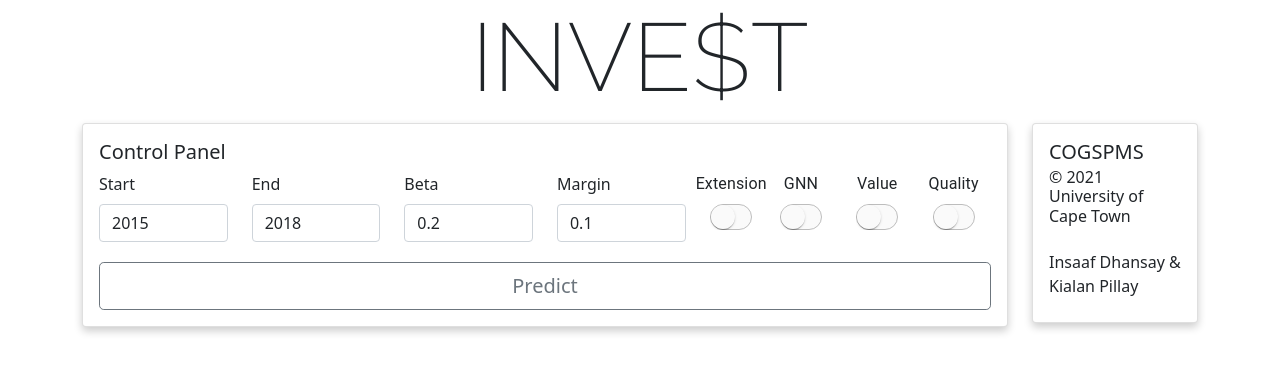
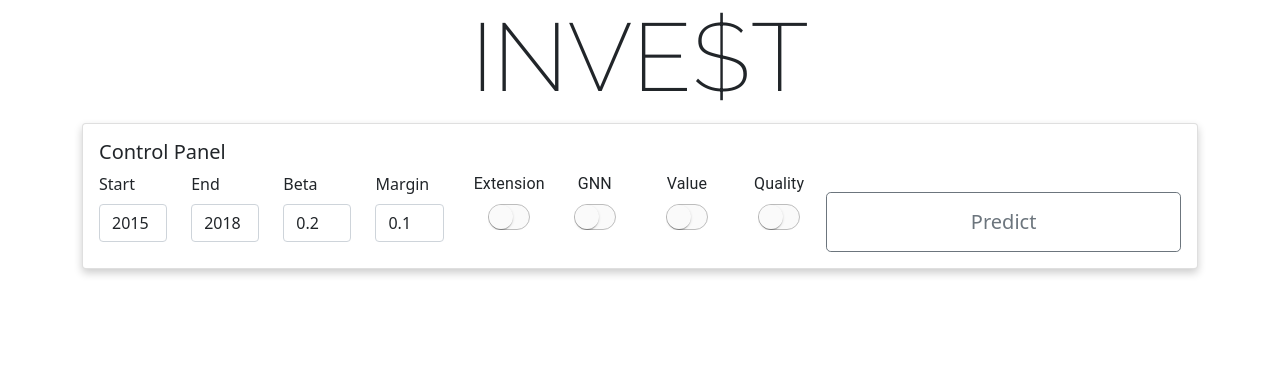
Before and after one commit to kialanpillay/cogspms, a React (Create React App) app in the folder web/: page / in a window 1280 px wide. Shown: the top 372 px of the page. Built offline with nearby package versions, Linux system fonts and the light colour scheme; a web font is replaced by a local one.

Commit message:
Update layout responsiveness

```diff
--- a/web/src/App.js
+++ b/web/src/App.js
@@ -149,13 +149,13 @@ export default class App extends Component {
                         </Col>
                     </Row>
                     <Row style={{textAlign: "left"}}>
-                        <Col xl={10} lg={10} md={12} sm={12} style={{marginBottom: "1rem"}}>
+                        <Col xl={12} lg={12} md={12} sm={12} style={{marginBottom: "1rem"}}>
                             <Card className={"card"}>
                                 <Card.Body>
                                     <Card.Title>Control Panel</Card.Title>
                                     <Form>
                                         <Row>
-                                            <Col lg={2} md={6} xs={6}>
+                                            <Col lg={1} md={6} xs={6}>
                                                 <Form.Group>
                                                     <Form.Label>Start</Form.Label>
                                                     <Form.Control name="start" as="select" onChange={this.handleChange}
@@ -166,7 +166,7 @@ export default class App extends Component {
                                                     </Form.Control>
                                                 </Form.Group>
                                             </Col>
-                                            <Col lg={2} md={6} xs={6}>
+                                            <Col lg={1} md={6} xs={6}>
                                                 <Form.Group>
                                                     <Form.Label>End</Form.Label>
                                                     <Form.Control name="end" as="select" onChange={this.handleChange}
@@ -177,7 +177,7 @@ export default class App extends Component {
                                                     </Form.Control>
                                                 </Form.Group>
                                             </Col>
-                                            <Col lg={2} md={6} xs={6}>
+                                            <Col lg={1} md={6} xs={6} style={{margin: "0 0 10px 0"}}>
                                                 <Form.Group>
                                                     <Form.Label>Beta</Form.Label>
                                                     <Form.Control name="beta" as="select" onChange={this.handleChange}
@@ -188,7 +188,7 @@ export default class App extends Component {
                                                     </Form.Control>
                                                 </Form.Group>
                                             </Col>
-                                            <Col lg={2} md={6} xs={6} style={{margin: "0 -30px 0 0"}}>
+                                            <Col lg={1} md={6} xs={6} style={{margin: "0 0 10px 0"}}>
                                                 <Form.Group>
                                                     <Form.Label>Margin</Form.Label>
                                                     <Form.Control name="margin" as="select" onChange={this.handleChange}
@@ -199,7 +199,7 @@ export default class App extends Component {
                                                     </Form.Control>
                                                 </Form.Group>
                                             </Col>
-                                            <Col lg={1} md={6} xs={6}>
+                                            <Col lg={1} md={3} xs={3} style={{margin: "0 0 0 -10px"}}>
                                                 <FormControlLabel
                                                     control={
                                                         <IOSSwitch
@@ -213,7 +213,7 @@ export default class App extends Component {
                                                     labelPlacement="top"
                                                 />
                                             </Col>
-                                            <Col lg={1} md={6} xs={6}>
+                                            <Col lg={1} md={3} xs={3}>
                                                 <FormControlLabel
                                                     control={
                                                         <IOSSwitch
@@ -227,7 +227,8 @@ export default class App extends Component {
                                                     labelPlacement="top"
                                                 />
                                             </Col>
-                                            <Col lg={1} md={6} xs={6}>
+
+                                            <Col lg={1} md={3} xs={3}>
                                                 <FormControlLabel
                                                     control={
                                                         <IOSSwitch
@@ -236,13 +237,12 @@ export default class App extends Component {
                                                             name="value"
                                                             disabled={this.state.extension || this.state.gnn || this.state.quality}
                                                         />
-
                                                     }
                                                     label="Value"
                                                     labelPlacement="top"
                                                 />
                                             </Col>
-                                            <Col lg={1} md={6} xs={6}>
+                                            <Col lg={1} md={3} xs={3}>
                                                 <FormControlLabel
                                                     control={
                                                         <IOSSwitch
@@ -267,19 +267,6 @@ export default class App extends Component {
                                             </Col>
                                         </Row>
                                     </Form>
-                                </Card.Body>
-                            </Card>
-                        </Col>
-                        <Col xl={2} lg={6} md={12} sm={12} style={{marginBottom: "1rem"}}>
-                            <Card style={{height: "12.5rem"}} className={"card"}>
-                                <Card.Body>
-                                    <Row>
-                                        <Col md={12}>
-                                            <Card.Title>COGSPMS</Card.Title>
-                                            <Card.Subtitle>&copy; 2021 University of Cape Town </Card.Subtitle>
-                                            <Card.Text><br/>Insaaf Dhansay & Kialan Pillay</Card.Text>
-                                        </Col>
-                                    </Row>
                                 </Card.Body>
                             </Card>
                         </Col>
```
